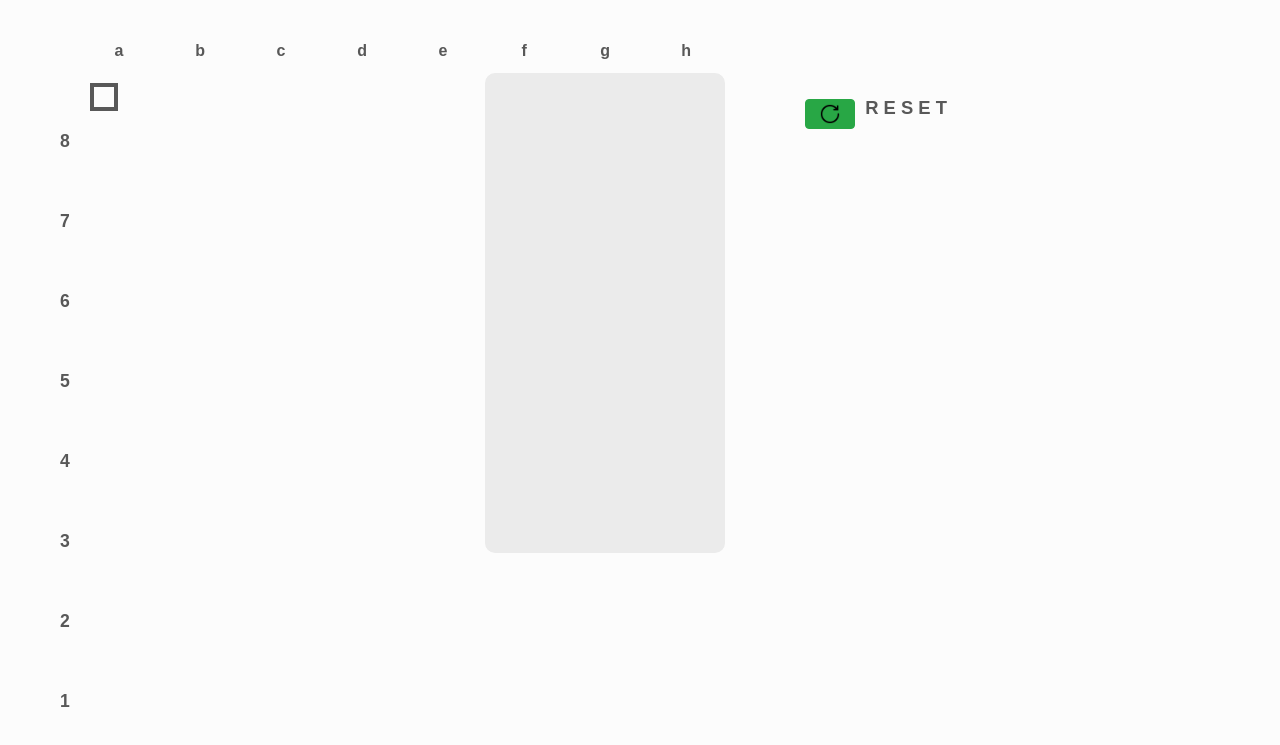
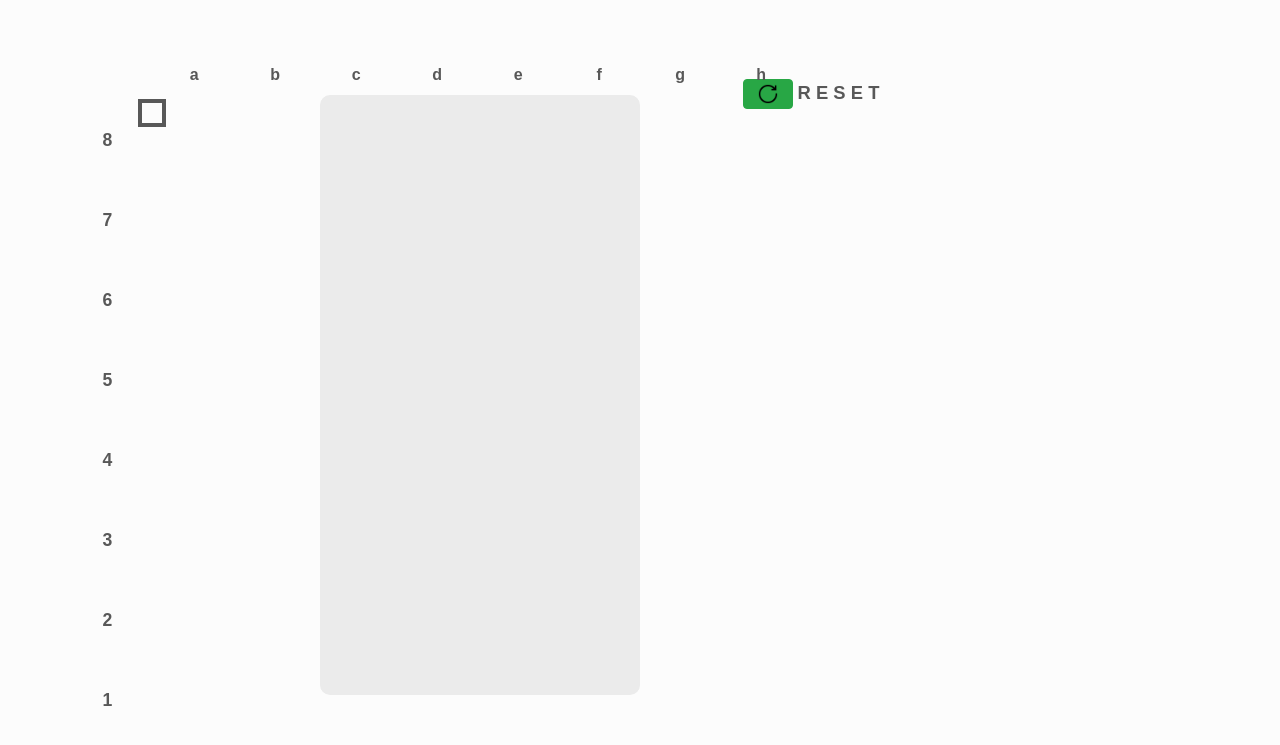
Before and after one commit to riju-stone/chess, an Electron app: page app/path.html in a window 1280 px wide. Shown: the part 43-788 px from the top of the page. Drawn offline with nearby package versions, Linux system fonts and the light colour scheme; a web font is replaced by a local one.

Commit message:
ui improvements

```diff
--- a/app/index.css
+++ b/app/index.css
@@ -110,9 +110,8 @@ html.transition *:after {
   background-repeat: no-repeat;
   background-position: center;
   background-size: 20px 20px;
-  margin-top: 100px;
-  margin-bottom: 10px;
-  margin-right: 10px;
+  margin-top: 10vh;
+  margin-bottom: 2vh;
 	height: 30px;
 	width: 50px;
   float:right;
@@ -122,9 +121,10 @@ html.transition *:after {
 
 #reset_info{
   color: var(--color-text);
-  margin-top: 95px;
-	margin-right: 190px;
+  margin-top: 10vh;
+  margin-right: 14em;
   margin-bottom: 10px;
+  margin-left: 5px;
   height: 30px;
   float:right;
   font-size: 2.3vh;
@@ -178,13 +178,11 @@ html.transition *:after {
   display: grid;
   grid-template-columns: 81px 81px 81px 81px 81px 81px 81px 81px;
   grid-template-rows: auto;
-  text-align: center;
-  justify-content: center;
   font-weight: bold;
   font-size: 2vh;
-  margin-right: 350px;
-  margin-top: 40px;
-  position: relative;
+  margin-left: 12vw;
+  margin-top: 8vh;
+  position: static;
 }
 
 .grid-container-1{
@@ -195,15 +193,15 @@ html.transition *:after {
   text-align: center;
   font-weight: bold;
   float: left;
-  margin-left: 60px;
-  margin-top: 65px;
+  margin-left: 8vw;
+  margin-top: 5vh;
   font-size: 2.2vh;
   position: relative;
 }
 
 .chessBoard {
-  margin-top: 20px;
-  margin-left: 20px;
+  margin-top: 1.5vh;
+  margin-left: 2vw;
   padding: 10px;
   display: inline-block;
   border: 4px solid var(--color-text);
@@ -243,17 +241,17 @@ html.transition *:after {
   border: none;
   border-radius: 10px;
   float: right;
-  margin-left: 10px;
-  margin-top: 10px;
-  margin-right: 80px;
+  margin-top: 8px;
+  margin-left: 80px;
+  margin-right: 8vw;
   overflow-y:visible;
   overflow-x: hidden;
   resize: none;
   padding: 10px;
-  height: 60vh;
-  width: 30vh;
+  height: 600px;
+  width: 25vw;
   text-align: center;
   font-weight: bold;
-  font-size: 2vh;
-  line-height: 8px;
+  font-size: 2.2vh;
+  line-height: 1.2vh;
 }
--- a/package.json
+++ b/package.json
@@ -1,7 +1,7 @@
 {
   "name": "chess",
   "productName": "Chess",
-  "version": "1.0.0",
+  "version": "v1.0.3",
   "description": "The Iconic Chess Game",
   "main": "main.js",
   "author": "Riju Chakraborty",
@@ -18,10 +18,10 @@
     "axios": "^0.19.0",
     "electron-debug": "^3.0.1",
     "electron-util": "^0.12.3",
-    "yarn": "^1.21.1"
+    "yarn": "^1.22.0"
   },
   "devDependencies": {
-    "electron": "^6.1.7",
+    "electron": "^8.1.1",
     "electron-builder": "^22.3.2"
   },
   "build": {
--- a/utils/board.js
+++ b/utils/board.js
@@ -16,7 +16,7 @@ function randomLightColor(){
       color += letters[Math.floor(Math.random() * letters.length)];
   }
   return color;
-};
+}
 
 var createBoard = function() {
     var chessBoard = document.getElementById("chessBoard");
@@ -35,7 +35,7 @@ var createBoard = function() {
             row.appendChild(cell);
         }
     }
-}
+};
 
 module.exports = {
   createBoard
```
Also changed, not shown: main.js (+9 -5 lines), utils/moves.js (line endings or trailing spaces), 1 other file.
